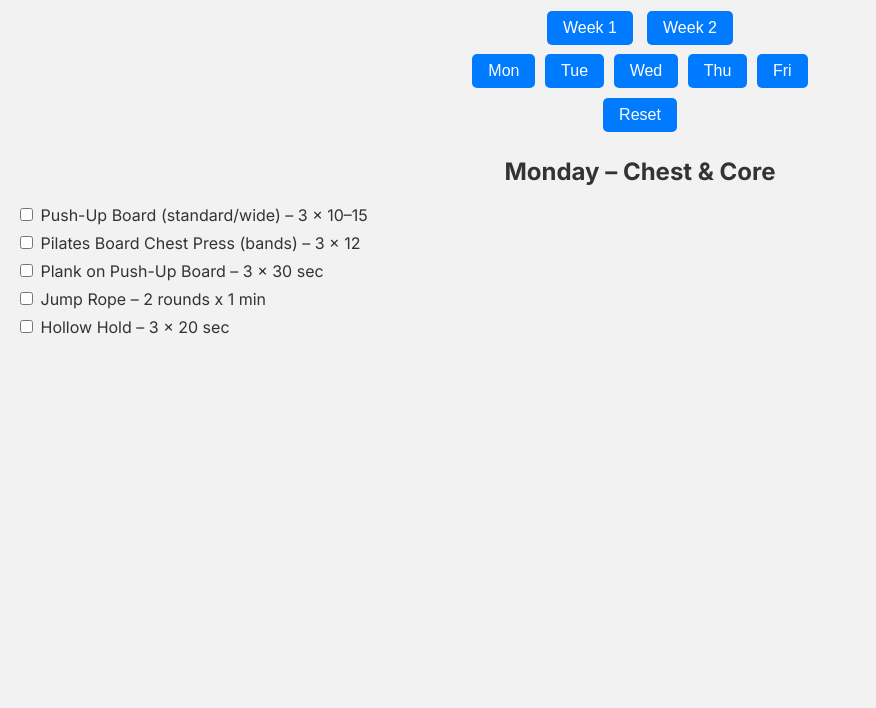
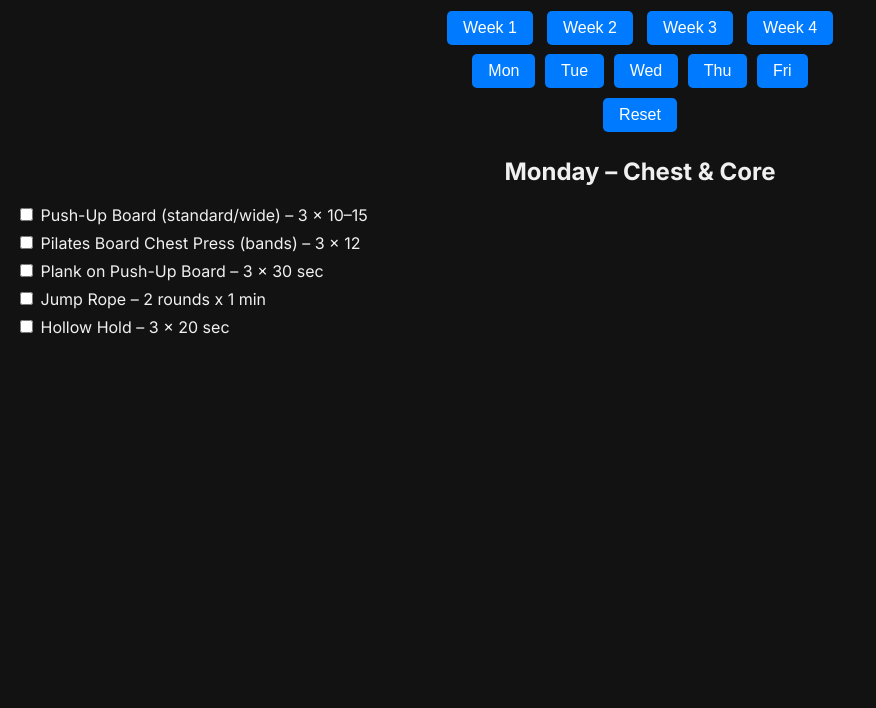
Before and after one commit to ayaeye/Workout-App, a plain HTML site: page index.html in a window 1280 px wide. Shown: the part 92-800 px from the top of the page, without its empty margins (0-876 px from the left). Drawn offline with Linux system fonts and the light colour scheme.

Commit message:
Update index.html

```diff
--- a/index.html
+++ b/index.html
@@ -10,8 +10,8 @@
       font-family: 'Inter', sans-serif;
       margin: 0;
       padding: 1rem;
-      background-color: #f2f2f2;
-      color: #333;
+      background-color: #121212;
+      color: #f0f0f0;
     }
     h1, h2 {
       text-align: center;
@@ -50,6 +50,8 @@
     <div id="week-buttons">
       <button onclick="setWeek(1)">Week 1</button>
       <button onclick="setWeek(2)">Week 2</button>
+      <button onclick="setWeek(3)">Week 3</button>
+      <button onclick="setWeek(4)">Week 4</button>
     </div>
     <div id="day-buttons"></div>
     <button onclick="resetAll()">Reset</button>
@@ -115,6 +117,50 @@
           'Jump Rope Intervals – 3 x 1 min',
           'Russian Twists – 3 x 15',
           'Trampoline Freestyle – 3 min'] }
+      ],
+      3: [
+        { day: 'Monday – Chest Blast', exercises: [
+          'Push-Up Board Pyramid – 5 sets',
+          'Pilates Board Chest Press – 3 x 15',
+          'Jump Rope – 3 x 1 min',
+          'Hollow Hold – 3 x 30 sec'] },
+        { day: 'Tuesday – Shoulders + Plank', exercises: [
+          'Band Shoulder Flys – 3 x 15',
+          'Plank to Push-Up – 3 x 12',
+          'Trampoline Hops – 2 min'] },
+        { day: 'Wednesday – Active Recovery', exercises: [
+          'Treadmill Walk – 20 min',
+          'Stretch Series – 10 min'] },
+        { day: 'Thursday – Core Fire', exercises: [
+          'Russian Twists – 3 x 20',
+          'Leg Raises – 3 x 15',
+          'Plank with Reach – 3 x 20 sec'] },
+        { day: 'Friday – Full Body Burn', exercises: [
+          'Push-Up Variations – 3 x 15',
+          'Trampoline Bounce – 5 min',
+          'Overhead Hold – 3 x 30 sec'] }
+      ],
+      4: [
+        { day: 'Monday – Stability Challenge', exercises: [
+          'Bird Dog – 3 x 12',
+          'Plank with Shoulder Taps – 3 x 15',
+          'Side Plank – 3 x 30 sec'] },
+        { day: 'Tuesday – Chest & Cardio', exercises: [
+          'Push-Up Board Standard – 3 x 12',
+          'Pilates Band Press – 3 x 15',
+          'Jump Rope – 4 x 30 sec'] },
+        { day: 'Wednesday – Bounce Recovery', exercises: [
+          'Trampoline Freestyle – 5 min',
+          'Forward Fold – 1 min',
+          'Child Pose – 1 min'] },
+        { day: 'Thursday – Shoulder Sculpt', exercises: [
+          'Band Shoulder Press – 3 x 12',
+          'Front Arm Raises – 3 x 10',
+          'Overhead Hold – 3 x 30 sec'] },
+        { day: 'Friday – Core to Finish', exercises: [
+          'Plank – 3 x 30 sec',
+          'Dead Bug – 3 x 10',
+          'Trampoline Cool Down – 3 min'] }
       ]
     };
 
@@ -167,9 +213,9 @@
     }
 
     function resetAll() {
-      if (confirm("Reset all progress for both weeks?")) {
+      if (confirm("Reset all progress for all weeks?")) {
         Object.keys(localStorage).forEach(key => {
-          if (key.startsWith('w1-') || key.startsWith('w2-')) {
+          if (key.startsWith('w')) {
             localStorage.removeItem(key);
           }
         });
@@ -177,7 +223,6 @@
       }
     }
 
-    // Init Week 1
     setWeek(1);
   </script>
 </body>
```
